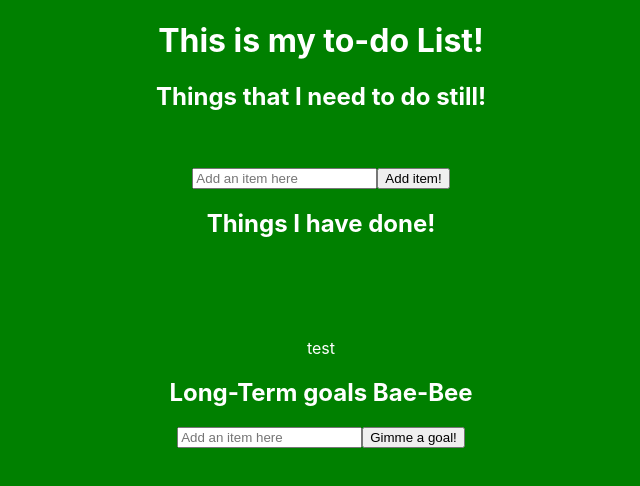
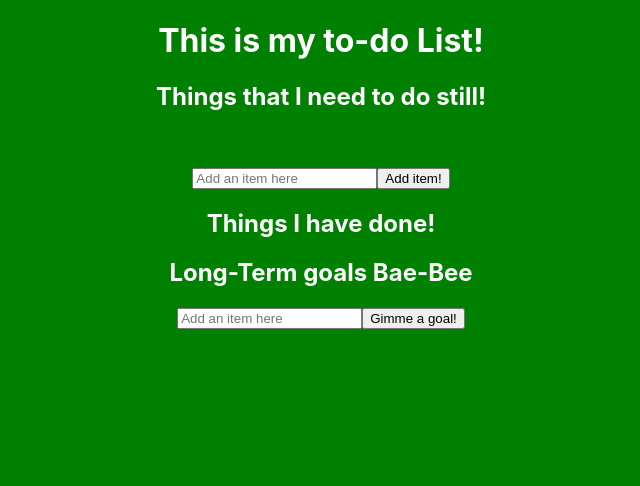
Before and after one commit to Brandon-B9845/To-Do-List, a React (Create React App) app: page / in a window 1280 px wide. Shown: the top 486 px of the page, without its empty margins (319-959 px from the left). Built offline with nearby package versions, Linux system fonts and the light colour scheme.

Commit message:
playing with props and state

```diff
--- a/src/components/Done.js
+++ b/src/components/Done.js
@@ -3,17 +3,14 @@ import List from './List';
 import { useState, useEffect } from 'react';
 
 function Done(props) {
-    const [finishedItems, setFinishedItems] = useState([...props.finished])
+    const [finishedItems, setFinishedItems] = useState([])
+
+    useEffect(() => {
+        console.log('cocknballs')
+    }, [finishedItems])
 
 
-useEffect(() => {
-    setFinishedItems([
-        ...finishedItems,
-        {id: 1, items: props.finished}
-    ])
-}, [])
-
-
+console.log(finishedItems)
     return (
         <div>
             <h2>Things I have done!</h2>
--- a/src/components/To-do.js
+++ b/src/components/To-do.js
@@ -9,26 +9,12 @@ function Todo(props) {
     const [items, setitems] = useState('')
     const [finishedItems, setFinishedItems] = useState([])
 
-    useEffect(() => {
-        const data = localStorage.getItem('TO_DO_LIST')
-        if (data !== undefined){
-            setListItems(JSON.parse(data))
-        }
-    }, [])
-
-    useEffect(() => {
-        if(listItems.length > 0){
-            localStorage.setItem('TO_DO_LIST', JSON.stringify(listItems))
-        }
-
-    }, [listItems])
-
-
-
     function moveToDone(){
-    // setFinishedItems(prevVal => {
-    //     ...prevVal
-    // })
+    setFinishedItems( [
+        ...finishedItems,'Fuck me daddy'
+    ],
+    console.log(finishedItems)
+    )
 
     }
 
@@ -53,10 +39,28 @@ function Todo(props) {
              }}
              >Add item!</button>
 
-            <Done finished={'test'}/>
+            <Done finished={finishedItems}/>
 
         </div>
     );
 }
 
 export default Todo;
+
+
+
+
+
+    // useEffect(() => {
+    //     const data = localStorage.getItem('TO_DO_LIST')
+    //     if (data !== undefined){
+    //         setListItems(JSON.parse(data))
+    //     }
+    // }, [])
+
+    // useEffect(() => {
+    //     if(listItems.length > 0){
+    //         localStorage.setItem('TO_DO_LIST', JSON.stringify(listItems))
+    //     }
+
+    // }, [listItems])
```
